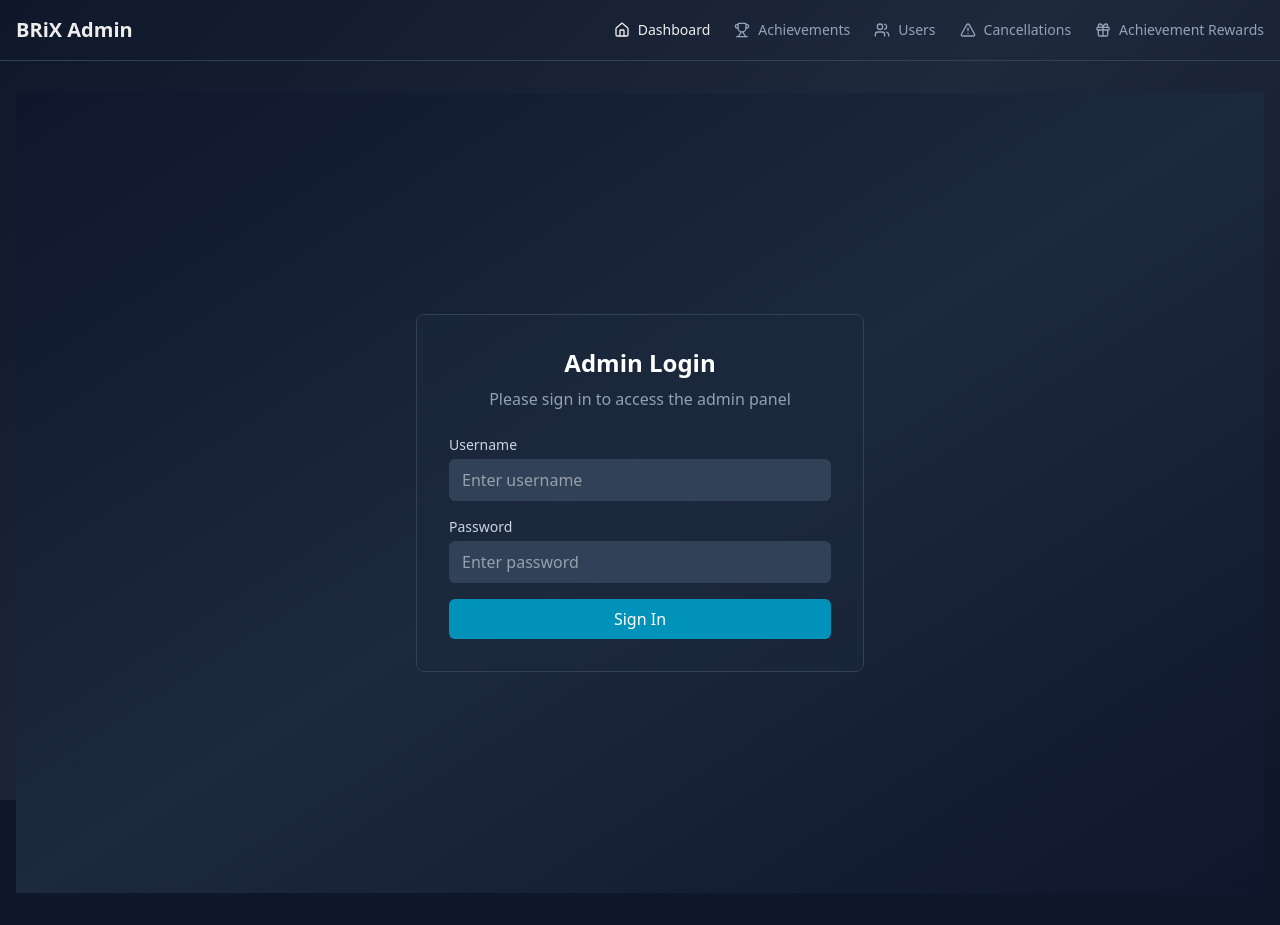
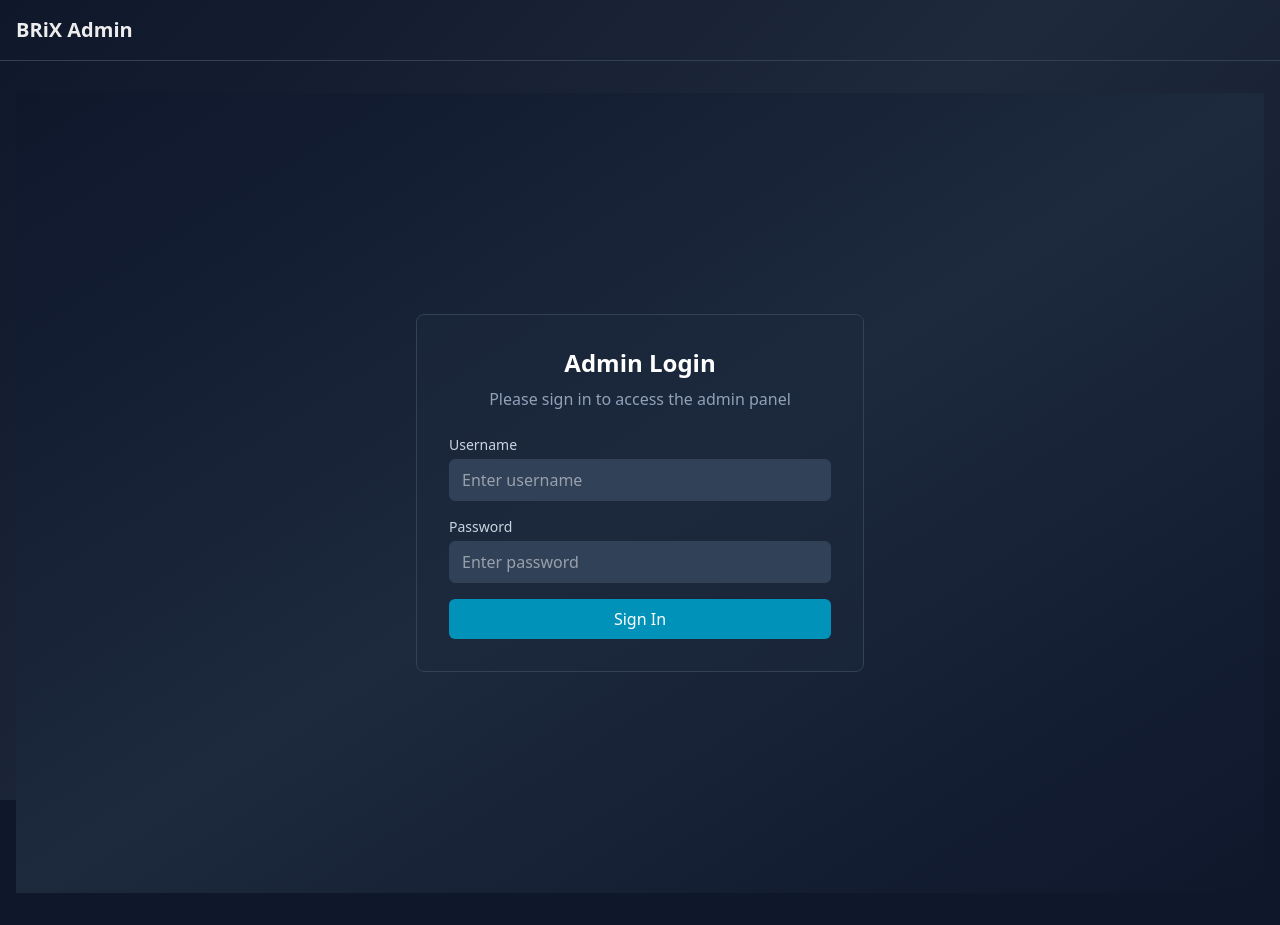
Before and after one commit to brisx/brix-admin-panel, a Next.js app: page /admin/referrals in a window 1280 px wide. Built offline with nearby package versions, Linux system fonts and the light colour scheme.

Commit message:
Comment out MainNav in layout.tsx
Comment out MainNav component in layout.

```diff
--- a/src/app/layout.tsx
+++ b/src/app/layout.tsx
@@ -33,7 +33,7 @@ export default function RootLayout({
               <div className="container mx-auto px-4 py-4">
                 <div className="flex items-center justify-between">
                   <h1 className="text-xl font-bold">BRiX Admin</h1>
-                  <MainNav />
+                  {/* <MainNav /> */}
                 </div>
               </div>
             </header>
```
